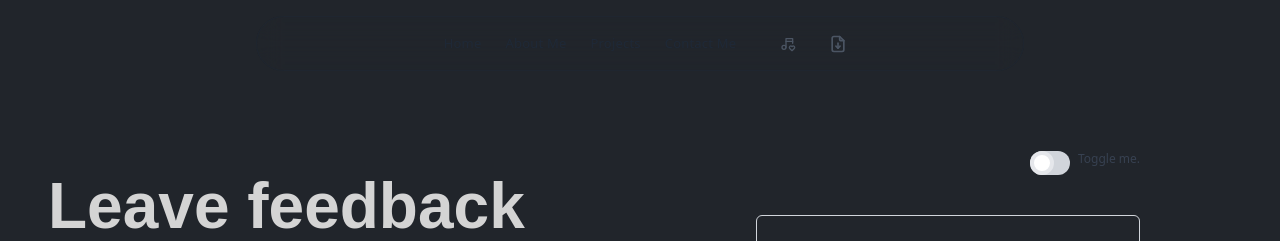
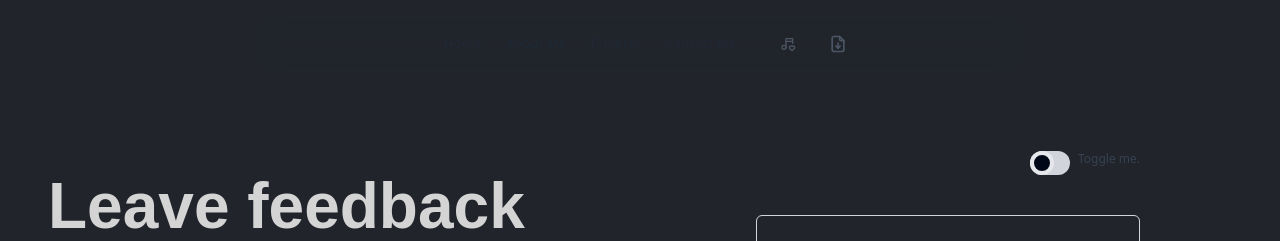
Before and after one commit to Selamkd/My-Portfolio, a Next.js app in the folder my-portfolio/: page /contact in a window 1280 px wide. Shown: the top 241 px of the page. Built offline with nearby package versions, Linux system fonts and the light colour scheme.

Commit message:
toggle added

```diff
--- a/my-portfolio/components/ContactForm.jsx
+++ b/my-portfolio/components/ContactForm.jsx
@@ -55,7 +55,7 @@ const ContactForm = () => {
                     type="checkbox"
                     name="toggle"
                     id="toggle"
-                    class="toggle-checkbox absolute block w-6 h-6 rounded-full bg-white border-4 appearance-none cursor-pointer"
+                    class="toggle-checkbox absolute block w-6 h-6 rounded-full bg-dark-1 border-4 appearance-none cursor-pointer"
                   />
                   <label
                     for="toggle"
```
